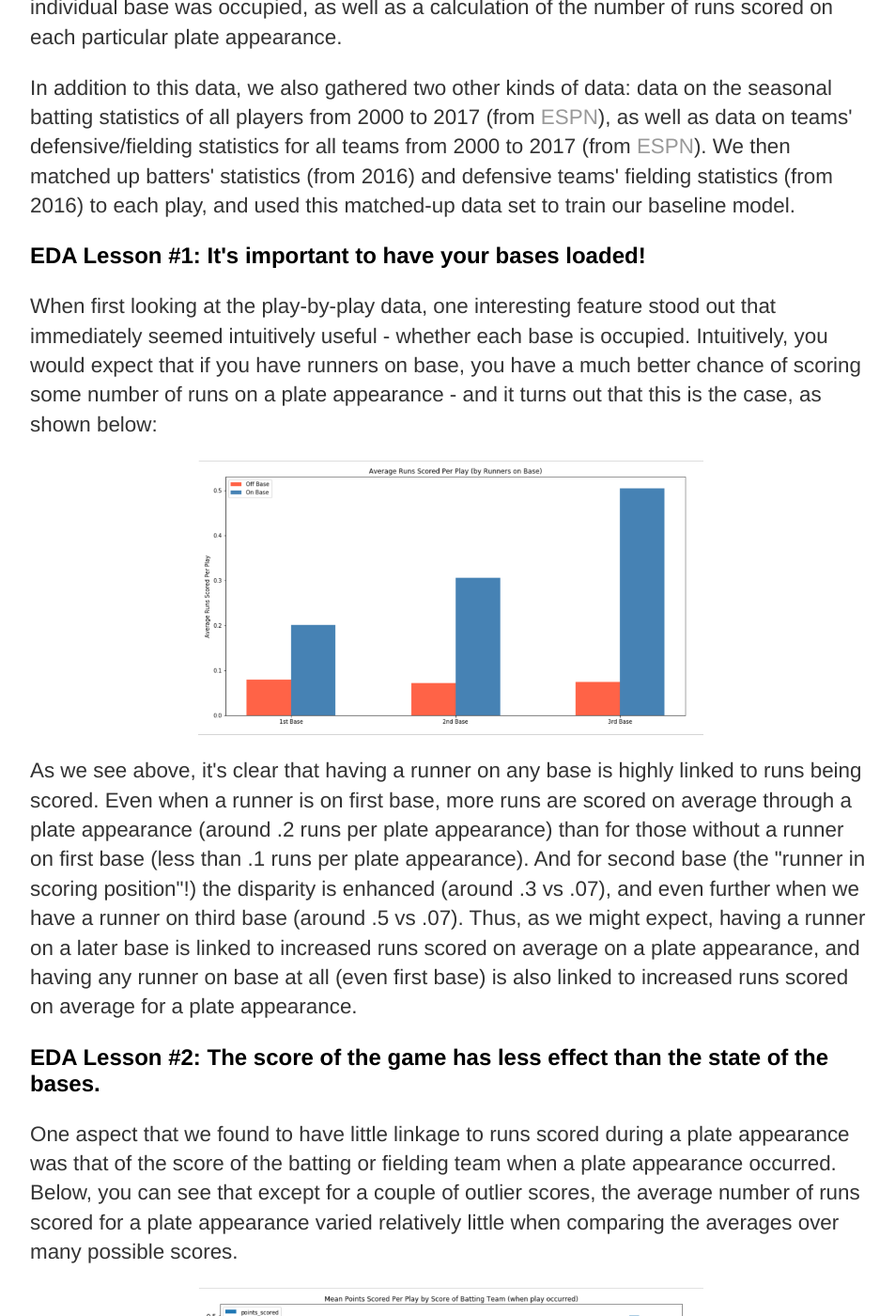
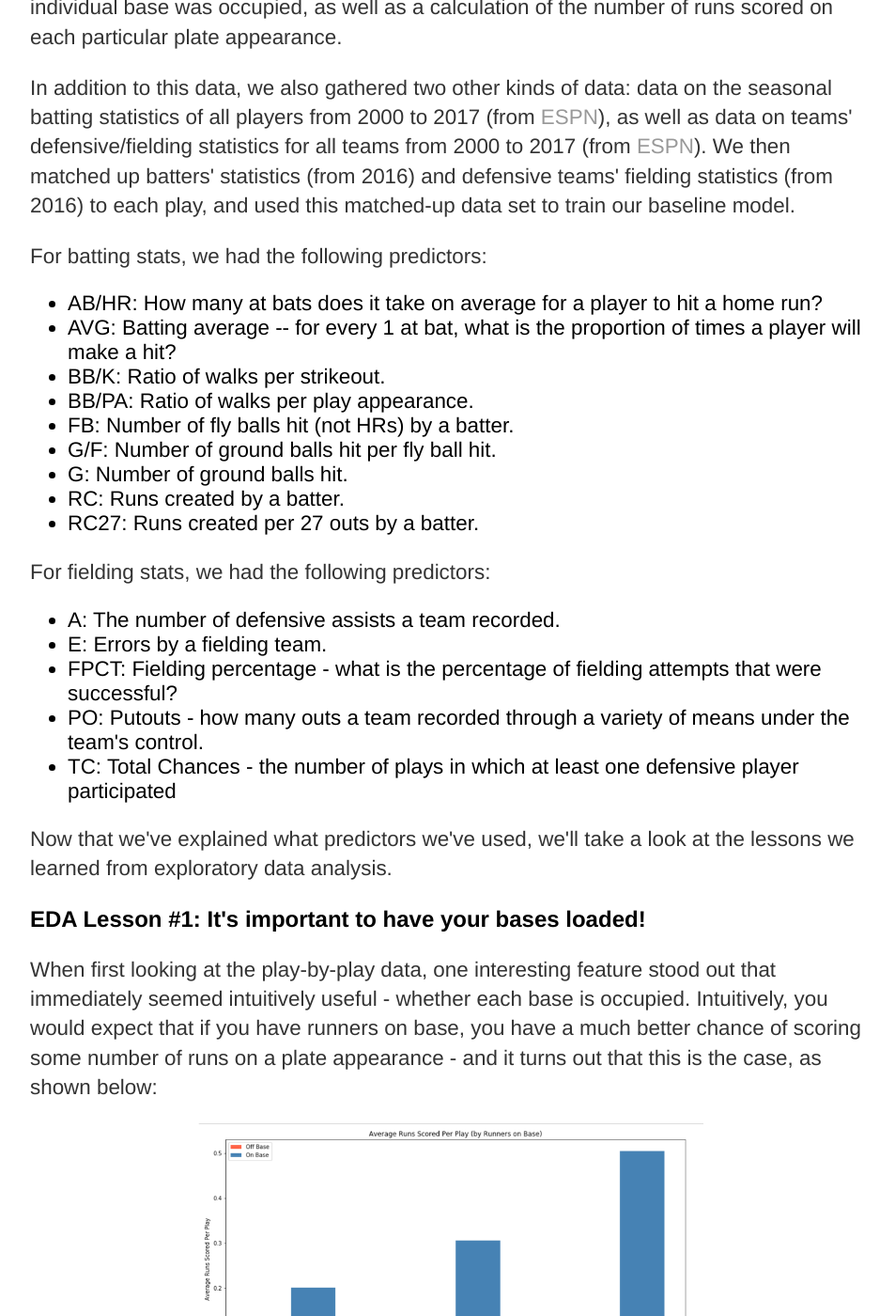
Before and after one commit to handypark/handypark.github.io, a Jekyll site: the page built from data.html, in a window 1280 px wide and 1400 px high, scrolled down 660 px. Shown: the whole window at 94% size, without its empty margins (160-1113 px from the left). Built offline with Jekyll 4.4.1, drawn with Linux system fonts in a browser that asks for light colours.

Commit message:
Update data.html

```diff
--- a/data.html
+++ b/data.html
@@ -30,6 +30,34 @@ title: Data
 		defensive/fielding statistics for all teams from 2000 to 2017 (from <a href = "http://www.espn.com/mlb/stats/team/_/stat/fielding">ESPN</a>).
 		We then matched up batters' statistics (from 2016) and defensive teams' fielding statistics (from 2016) to each play, and
 		used this matched-up data set to train our baseline model.
+	</p>
+	<p>
+		For batting stats, we had the following predictors:
+	</p>
+	<ul>
+		<li>AB/HR:  How many at bats does it take on average for a player to hit a home run?</li>
+		<li>AVG: Batting average -- for every 1 at bat, what is the proportion of times a player will make a hit?</li>
+		<li>BB/K: Ratio of walks per strikeout. </li>
+		<li>BB/PA:  Ratio of walks per play appearance. </li>
+		<li>FB: Number of fly balls hit (not HRs) by a batter.</li>
+		<li>G/F: Number of ground balls hit per fly ball hit.</li>
+		<li>G: Number of ground balls hit.</li>
+		<li>RC: Runs created by a batter.</li>
+		<li>RC27: Runs created per 27 outs by a batter.</li>
+    	</ul>
+	<p>
+		For fielding stats, we had the following predictors:
+	</p>
+	<ul>
+		<li>A: The number of defensive assists a team recorded.</li>
+		<li>E: Errors by a fielding team.</li>
+		<li>FPCT: Fielding percentage - what is the percentage of fielding attempts that were successful?</li>
+		<li>PO: Putouts - how many outs a team recorded through a variety of means under the team's control.</li>
+		<li>TC: Total Chances - the number of plays in which at least one defensive player participated</li>
+    	</ul>
+	<p>
+		Now that we've explained what predictors we've used, we'll take a look at the lessons we learned from exploratory
+		data analysis.
 	</p>
 	<h3>EDA Lesson #1: It's important to have your bases loaded!</h3>
 	<p>
```
